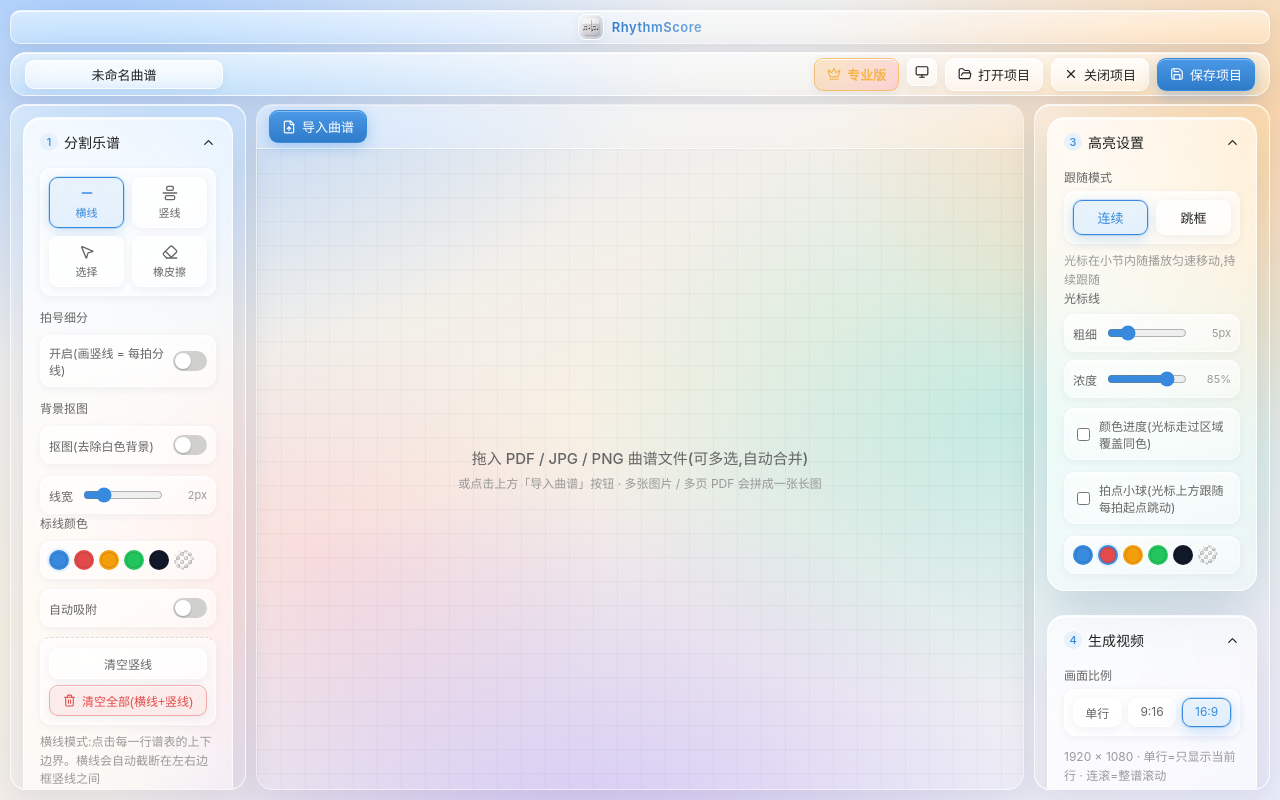
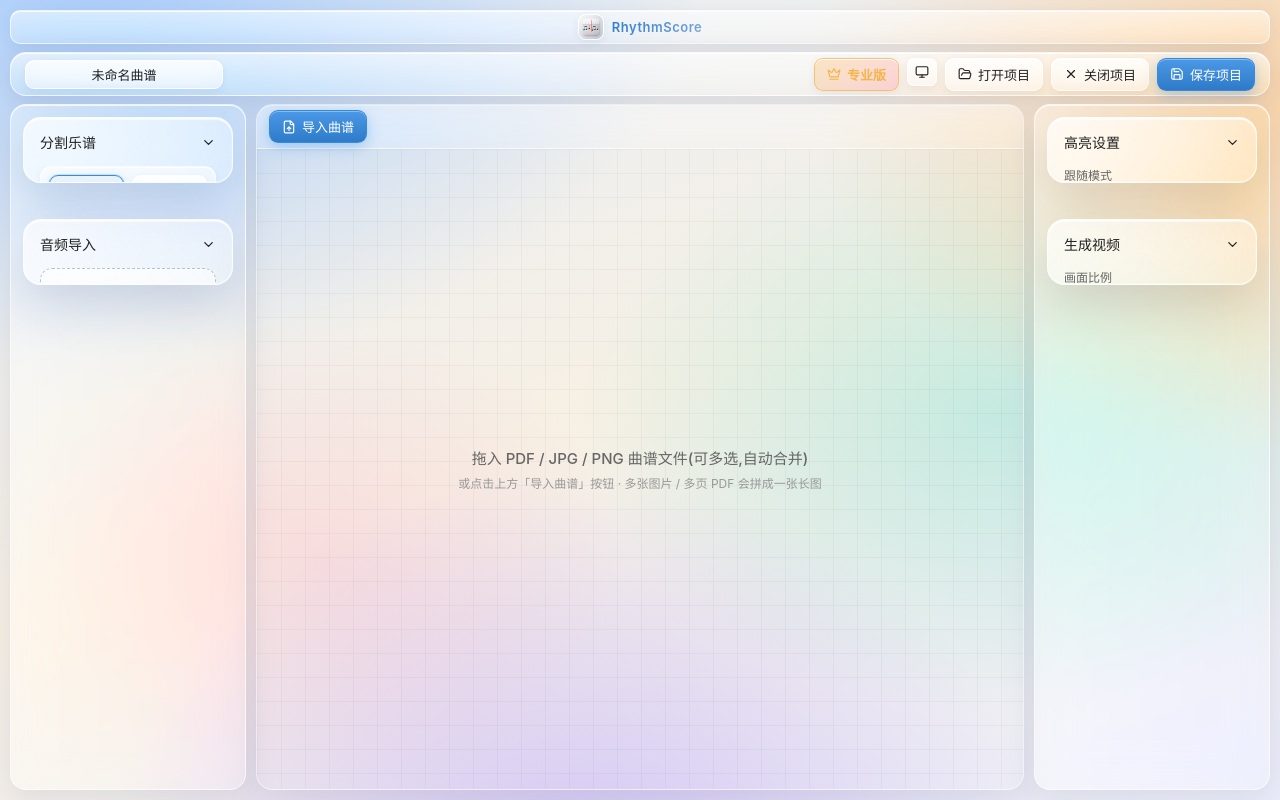
Before and after one commit to 145252/rhythmscore, a React (Vite) app in the folder src/renderer/: page / in a window 1280 px wide. Built offline with nearby package versions, Linux system fonts and the light colour scheme.

Commit message:
折叠面板:去掉编号,默认收起,标题条只显示区域名称

```diff
--- a/src/renderer/src/components/AudioPanel.tsx
+++ b/src/renderer/src/components/AudioPanel.tsx
@@ -226,7 +226,7 @@ export default function AudioPanel(): React.JSX.Element {
   const markedCount = markEvents.length
 
   return (
-    <CollapseCard num="2" title="音频导入">
+    <CollapseCard title="音频导入">
       {!audioDataUrl ? (
         <>
           <div
--- a/src/renderer/src/components/CollapseCard.tsx
+++ b/src/renderer/src/components/CollapseCard.tsx
@@ -2,19 +2,16 @@ import React, { useState, type ReactNode } from 'react'
 import { ChevronDown } from 'lucide-react'
 
 interface CollapseCardProps {
-  /** 编号(如 "1") */
-  num?: string
   title: string
-  /** 默认是否展开(默认 true) */
+  /** 默认是否展开(默认收起) */
   defaultOpen?: boolean
   children: ReactNode
 }
 
 /** 可折叠面板:点击标题栏展开/收起,收起后仅剩标题条,节省侧栏空间 */
 export default function CollapseCard({
-  num,
   title,
-  defaultOpen = true,
+  defaultOpen = false,
   children
 }: CollapseCardProps): React.JSX.Element {
   const [open, setOpen] = useState(defaultOpen)
@@ -26,9 +23,7 @@ export default function CollapseCard({
         onClick={() => setOpen((o) => !o)}
         title={open ? '收起' : '展开'}
       >
-        <h3 className="card-title">
-          {num && <span className="num">{num}</span>} {title}
-        </h3>
+        <h3 className="card-title">{title}</h3>
         <ChevronDown size={15} className={`collapse-arrow ${open ? 'rot' : ''}`} />
       </button>
       <div className={`collapse-body ${open ? 'open' : ''}`}>
--- a/src/renderer/src/components/LeftPanel.tsx
+++ b/src/renderer/src/components/LeftPanel.tsx
@@ -40,7 +40,7 @@ export default function LeftPanel(): React.JSX.Element {
 
   return (
     <aside className="side-panel left">
-      <CollapseCard num="1" title="分割乐谱">
+      <CollapseCard title="分割乐谱">
         <div className="tool-grid">
           {tools.map((t) => (
             <button
--- a/src/renderer/src/components/RightPanel.tsx
+++ b/src/renderer/src/components/RightPanel.tsx
@@ -252,7 +252,7 @@ export default function RightPanel(): React.JSX.Element {
 
   return (
     <aside className="side-panel right">
-      <CollapseCard num="3" title="高亮设置">
+      <CollapseCard title="高亮设置">
         <p className="label">跟随模式</p>
         <div className="mode-row">
           <button className={`btn mode ${mode === 'continuous' ? 'active' : ''}`} onClick={() => setMode('continuous')} disabled={busy}>
@@ -392,7 +392,7 @@ export default function RightPanel(): React.JSX.Element {
 
       <div className="section-gap" />
 
-      <CollapseCard num="4" title="生成视频">
+      <CollapseCard title="生成视频">
         <p className="label">画面比例</p>
         <div className="ratio-grid">
           {RATIOS.map((r) => (
```
